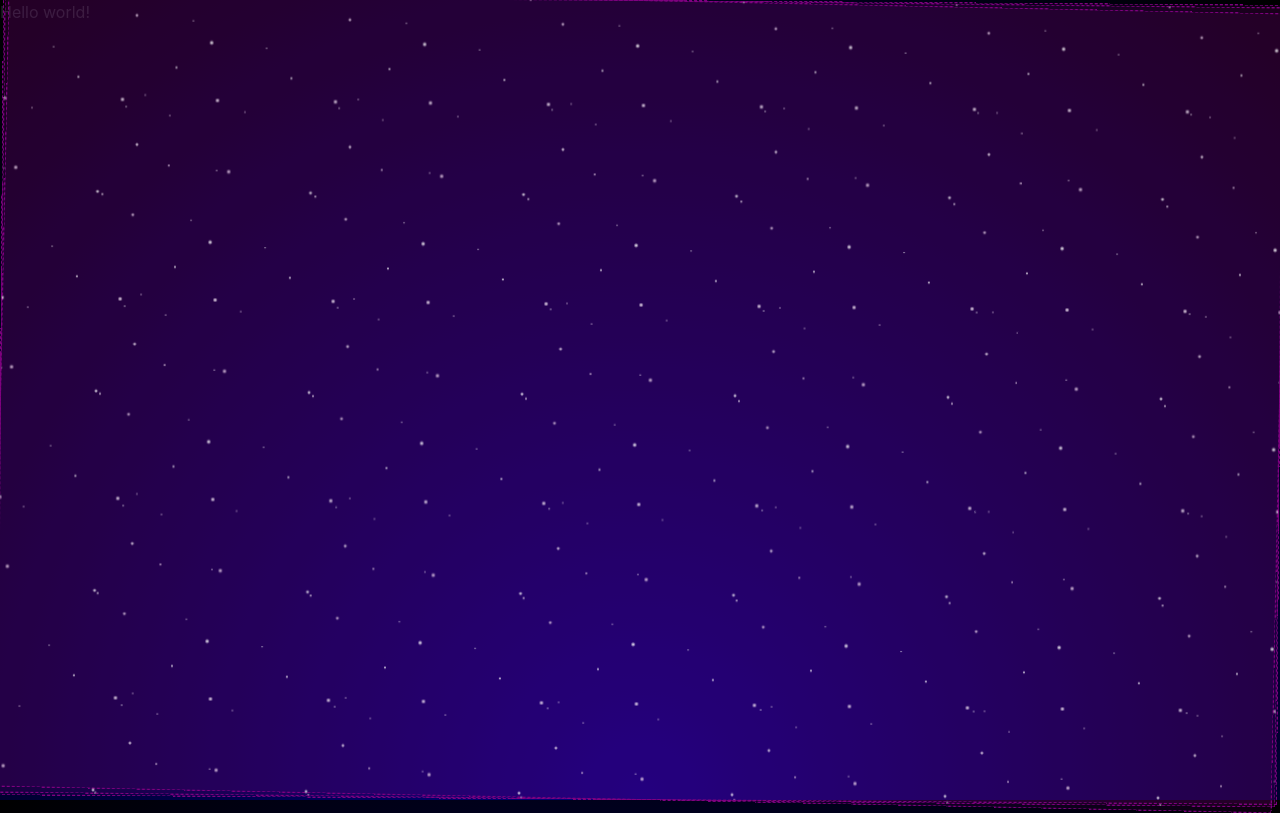
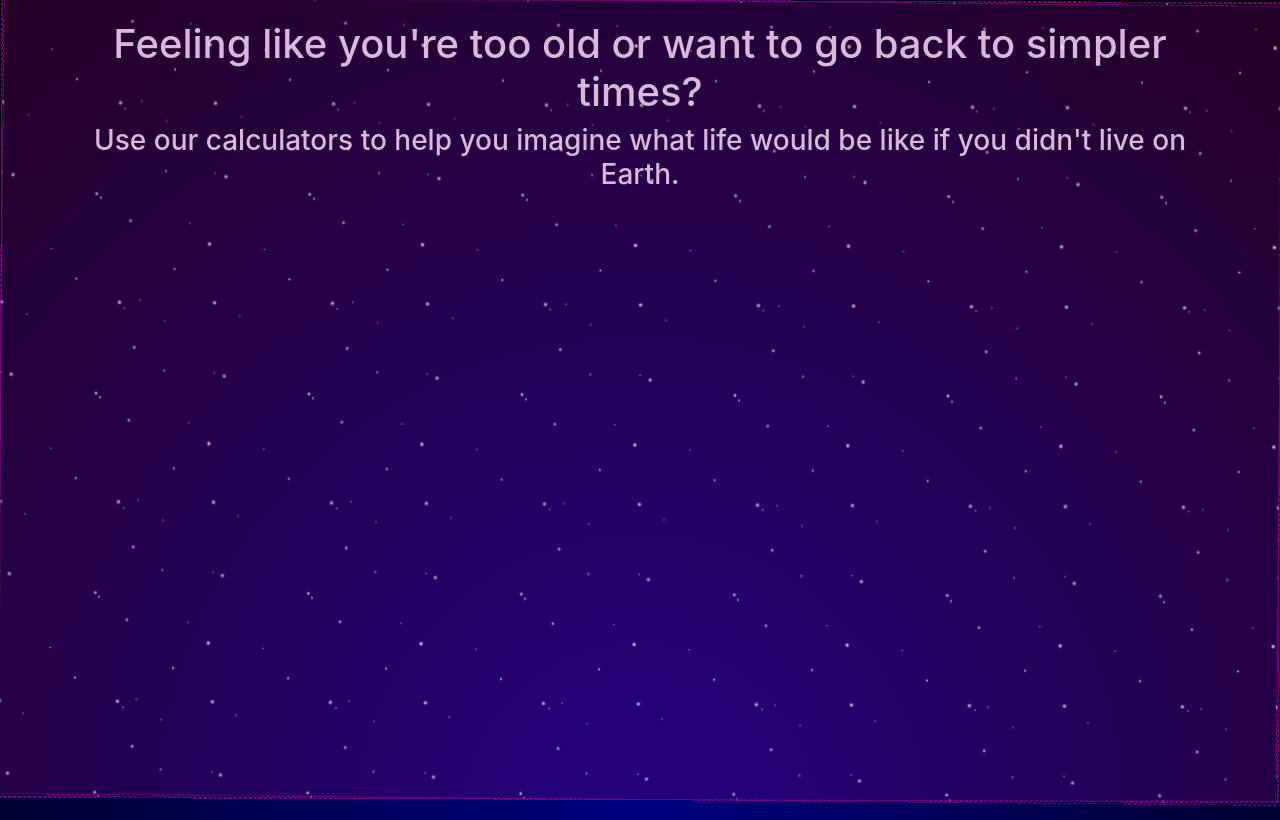
Before and after one commit to Matth5050/galactic-age-calculator, a website built with webpack: page src/index.html in a window 1280 px wide. Built offline with nearby package versions, Linux system fonts and the light colour scheme.

Commit message:
added headers and associated styles

```diff
--- a/src/css/styles.css
+++ b/src/css/styles.css
@@ -1,3 +1,9 @@
+.container {
+  color:white;
+  text-align: center;
+  margin-top: 20px;
+}
+
 body {
   background: radial-gradient(circle at bottom, navy 0, black 100%);
   height: 100vh;
--- a/src/index.html
+++ b/src/index.html
@@ -2,9 +2,12 @@
 <head>
 </head>
 <body>
-  <p>Hello world!</p>
   <div class="space stars1"></div>
   <div class="space stars2"></div>
   <div class="space stars3"></div>
+  <div class="container">
+    <h1>Feeling like you're too old or want to go back to simpler times?</h1>
+    <h3>Use our calculators to help you imagine what life would be like if you didn't live on Earth.</h3>
+  </div>
 </body>
 </html>
```
